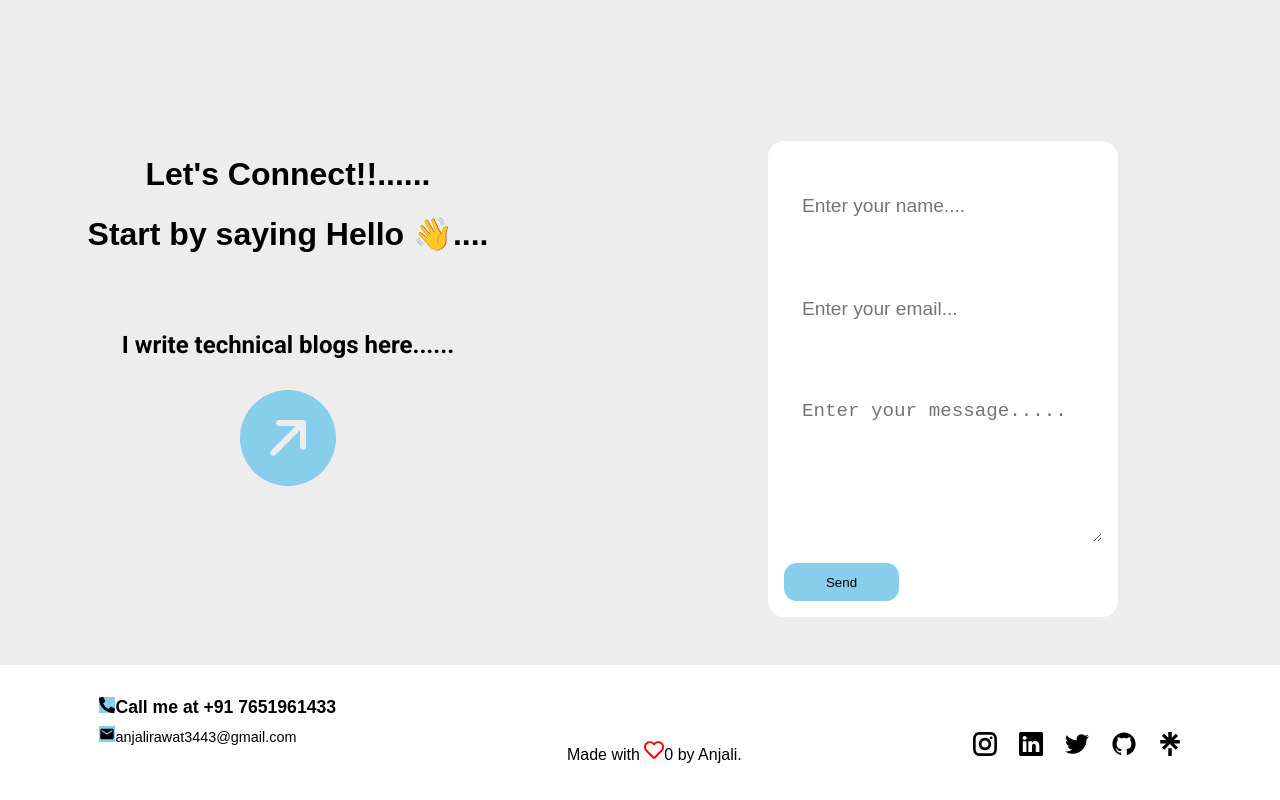
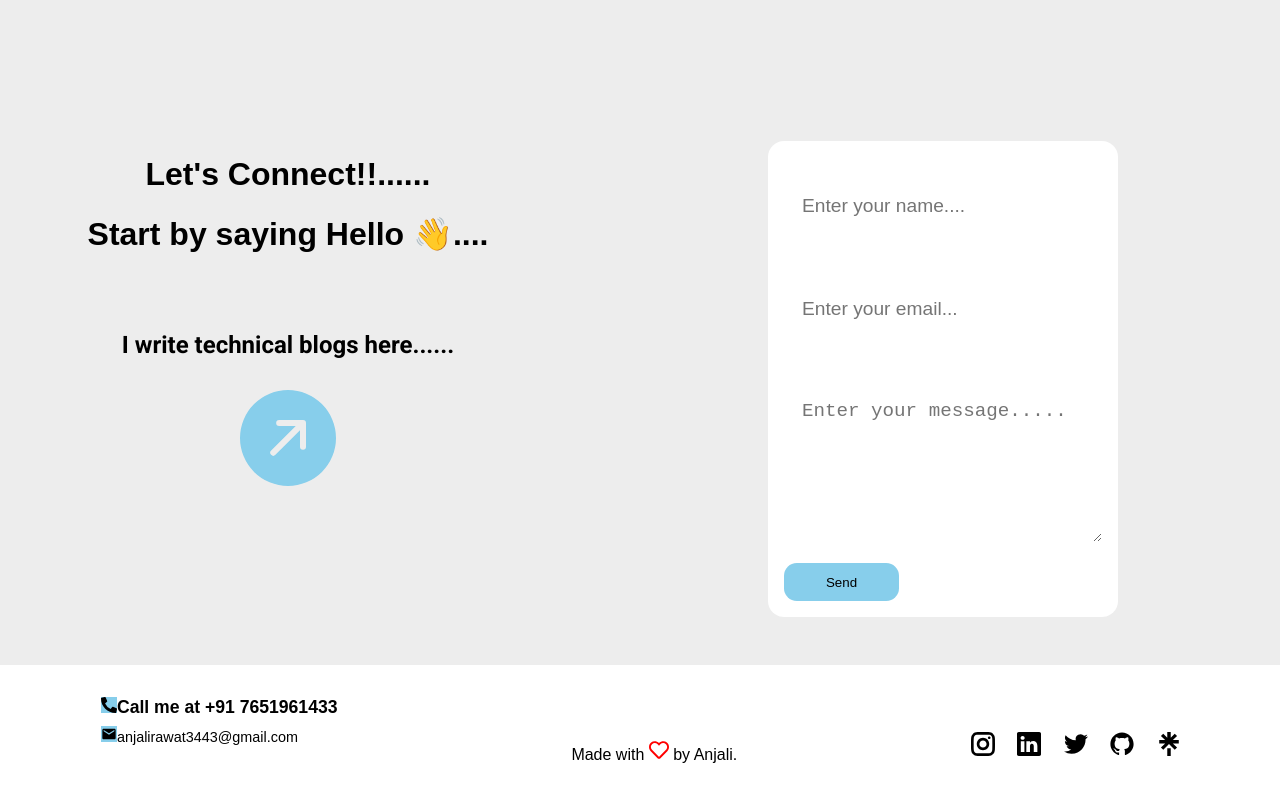
Before and after one commit to Anj13Niki/anjaliportfoliowebapp, a React (Create React App) app: page / in a window 1280 px wide. Shown: the part 5735-6535 px from the top of the page. Built offline with nearby package versions, Linux system fonts and the light colour scheme; a web font is replaced by a local one.

Commit message:
Update Footer.js

```diff
--- a/src/sections/Footer/Footer.js
+++ b/src/sections/Footer/Footer.js
@@ -38,7 +38,7 @@ export default function Footer() {
                     <p><MdEmail id='icon' />anjalirawat3443@gmail.com</p>
                 </div>
                 <div className='footer-mid'>
-                    <p> Made with <button onClick={action}>{likecol ? <FaHeart color='red' size={20} /> : <FaRegHeart color='red' size={20} />}</button><span>{like}</span>  by Anjali.</p>
+                    <p> Made with <button onClick={action}>{likecol ? <FaHeart color='red' size={20} /> : <FaRegHeart color='red' size={20} />}</button> by Anjali.</p>
                 </div>
                 <div className='footer-right'>
                     {
```
